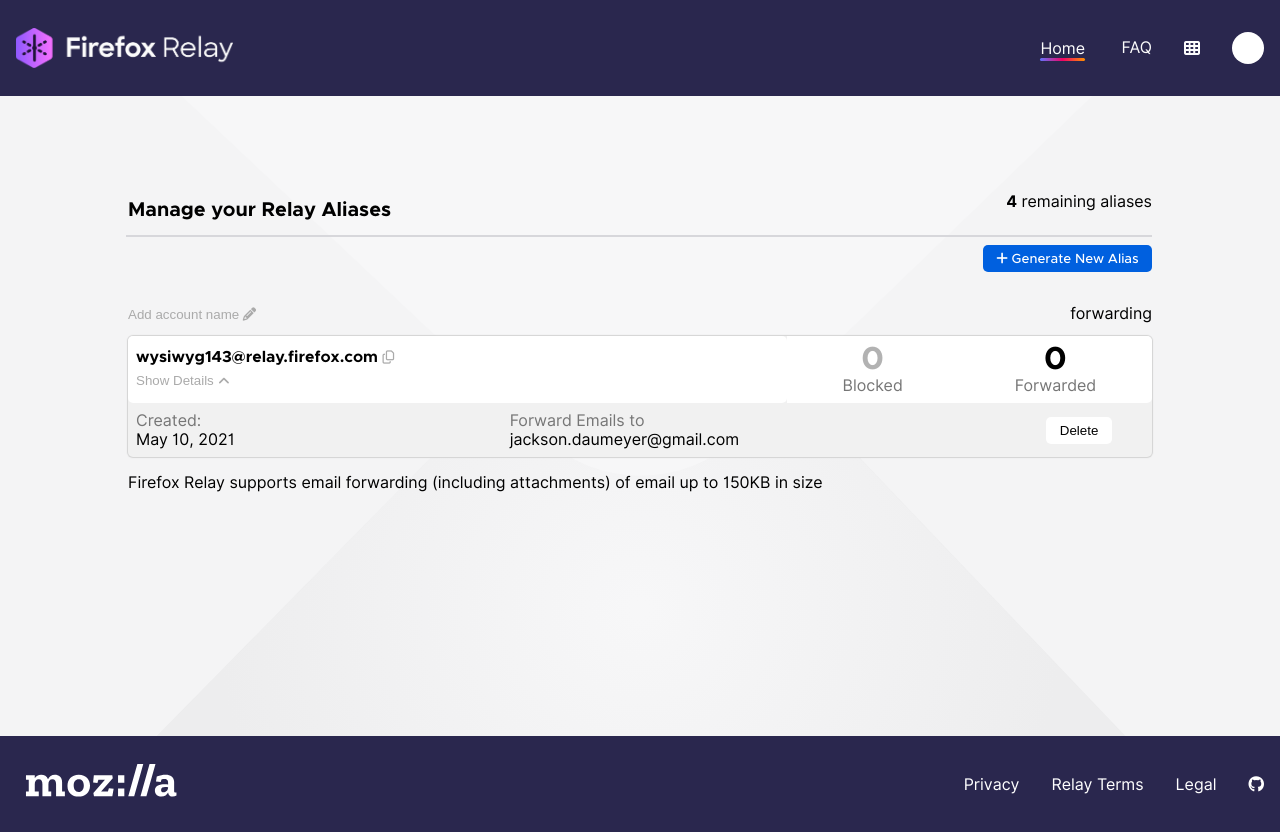
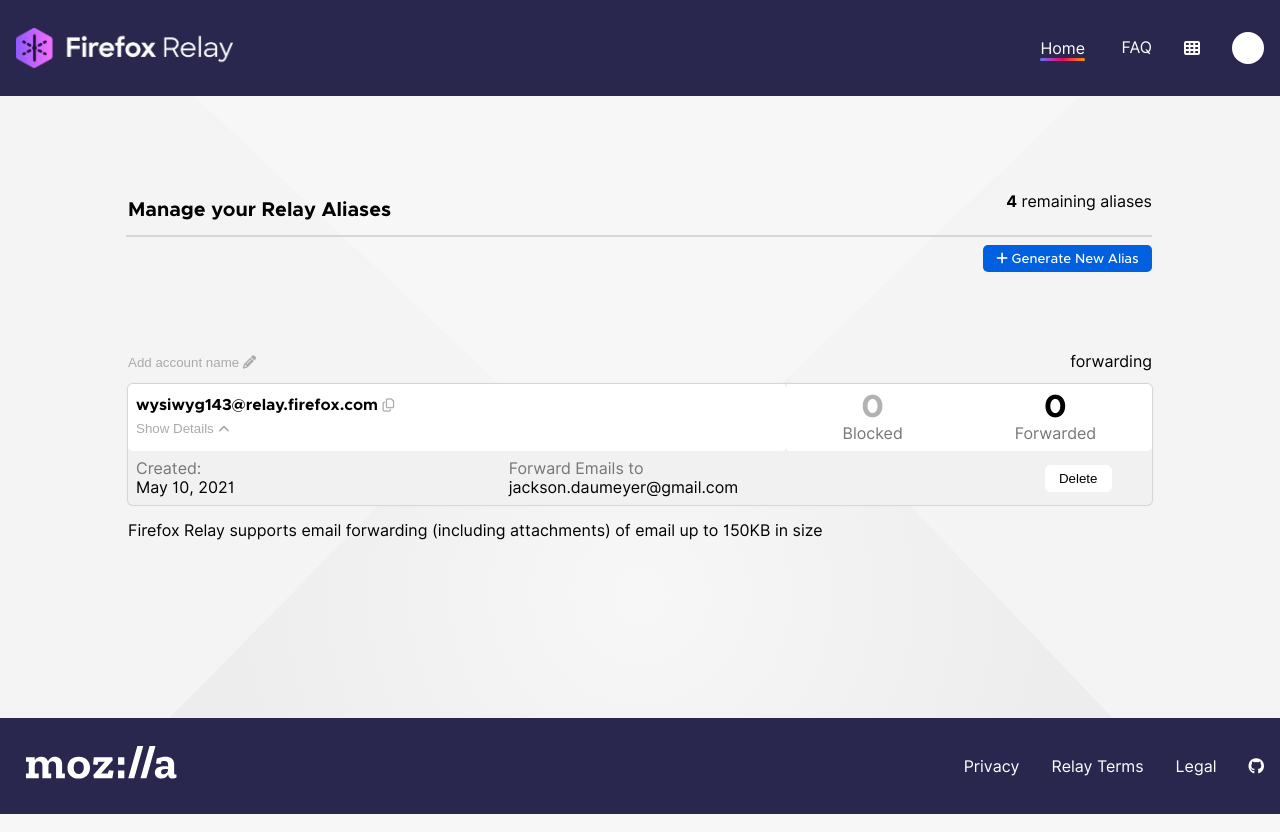
Before and after one commit to jdaumeyer/mozilla-challenge, a website: page index.html in a window 1280 px wide. Both pictures are taken after a click on the button "Show Details". Drawn offline with Linux system fonts and the light colour scheme.

Commit message:
Improved spacing and positioning of some elements

```diff
--- a/assets/styles.css
+++ b/assets/styles.css
@@ -186,6 +186,7 @@
   display: flex;
   flex-direction: column;
   align-items: center;
+  margin: 5em auto 3em auto;
 }
 
 /* Remove outline on chrome */
@@ -220,10 +221,11 @@
   min-height: 2em;
   transition: 250ms;
   margin: auto;
+  border: 1px solid white;
 }
 
 .button3:hover {
-  background-color: lightred;
+  border: 1px solid red;
 }
 
 .button3:active {
@@ -253,7 +255,7 @@
 
 #section2 {
   width: 80%;
-  margin: 0 auto;
+  margin: 5em auto 5em auto;
 }
 
 .email-info {
@@ -378,7 +380,7 @@
   }
 
   content {
-    height: 70vh;
+    min-height: calc(90vh - 11.125em);
   }
 
   .button3 {
@@ -443,7 +445,6 @@
     flex-direction: row;
     flex-wrap: wrap;
     width: 80%;
-    margin: 5em auto 2em auto;
     justify-content: flex-end;
   }
 
@@ -528,6 +529,8 @@
     justify-content: space-between;
     min-height: 2em;
     max-height: 6em;
+    position: relative;
+    bottom: 0;
   }
 
   footer nav ul {
```
